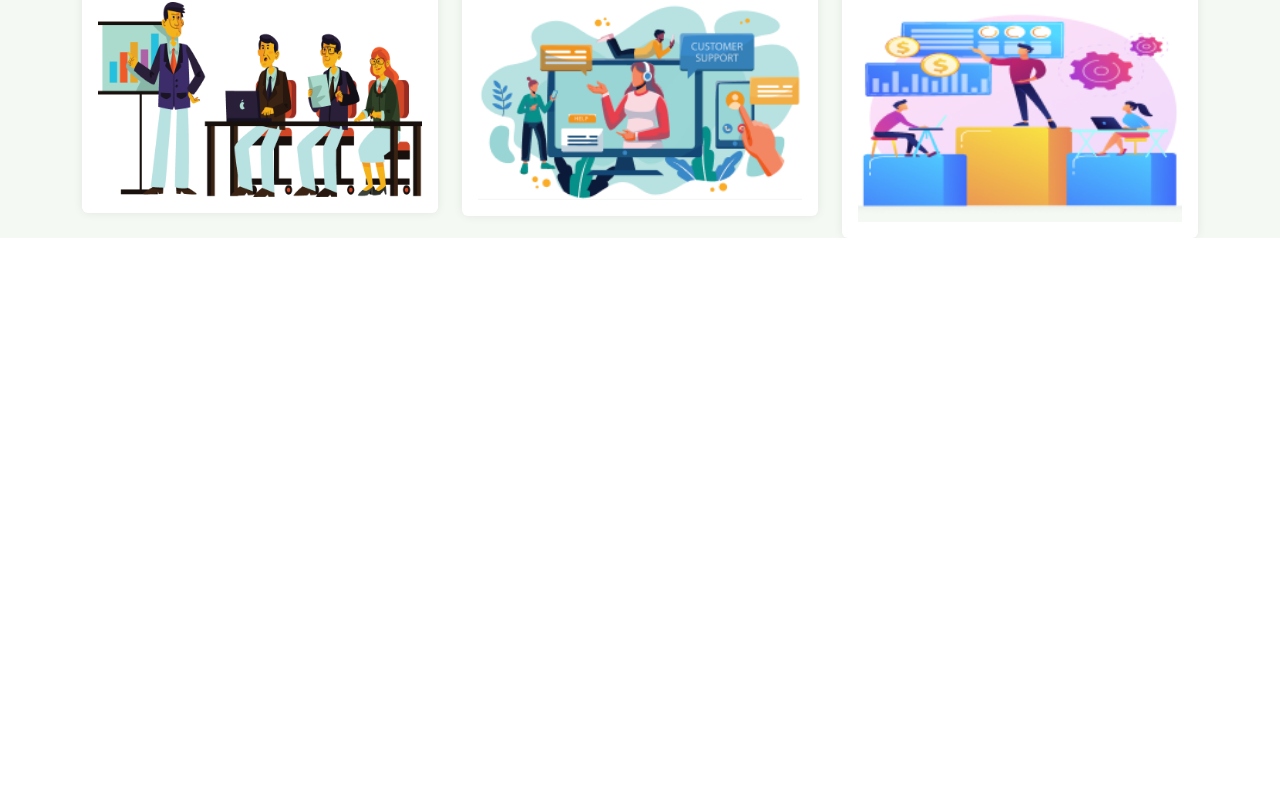
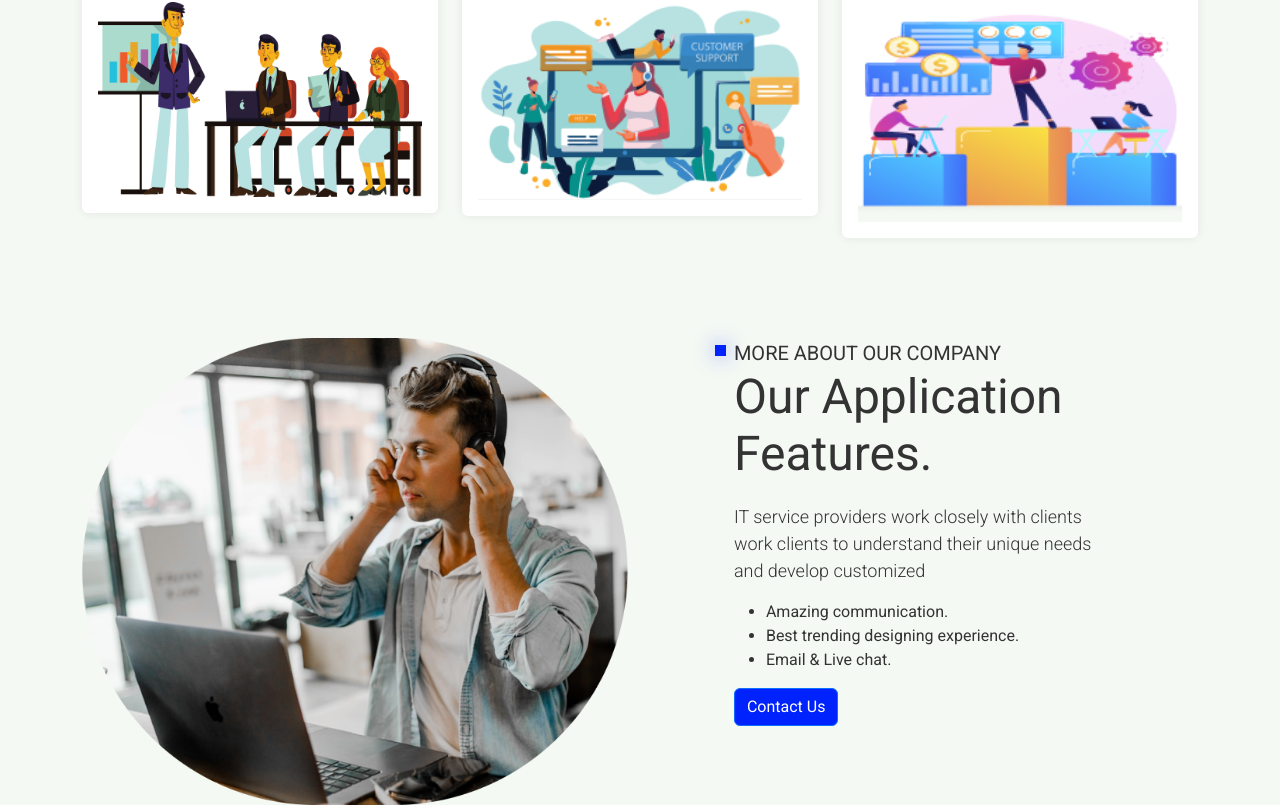
Before and after one commit to Md-Naim-Howlader/Najat_Solution_BD, a React (Vite) app: page / in a window 1280 px wide. Shown: the part 1260-2065 px from the top of the page. Before the commit the page ends 1498 px from the top, so only its background shows below. Built offline with nearby package versions, Linux system fonts and the light colour scheme; no server answers.

Commit message:
added applications feature section

```diff
--- a/src/App.css
+++ b/src/App.css
@@ -14,14 +14,23 @@
   box-shadow: 0 4px 8px rgba(0, 0, 0, 0.1);
 }
 /* for Header scrolled style end*/
-
+* img {
+  max-width: 100%;
+  height: auto;
+}
 .bg-primary {
   background-color: #0022fc !important;
 }
 .text-primary {
   color: #0022fc !important;
 }
-.btn-parimary {
+.btn-primary {
+  background-color: #0022fc !important;
+}
+.btn-outline-primary {
+  border-color: #0022fc !important;
+}
+.btn-outline-primary:hover {
   background-color: #0022fc !important;
 }
 .bg-default {
@@ -57,7 +66,7 @@ a {
   position: relative;
   margin-bottom: 20px;
 }
-.section-title span::before {
+.section-title span.before::before {
   content: "";
   position: absolute;
   right: -19px;
@@ -67,7 +76,7 @@ a {
   background: #0022fc;
   box-shadow: 0px 0px 20px 0px rgba(0, 34, 252, 0.5);
 }
-.section-title span::after {
+.section-title span.after::after {
   content: "";
   position: absolute;
   left: -19px;
--- a/src/pages/Home.jsx
+++ b/src/pages/Home.jsx
@@ -82,7 +82,7 @@ const Home = () => {
       <section className="why-choose section-pt">
         <div className="container">
           <div className="section-title text-center">
-            <span>CASE STUDIES</span>
+            <span className="before after">CASE STUDIES</span>
             <h2>Why We Are the Top Choice?</h2>
             <p>
               "IT service providers work closely with clients, ensuring seamless
@@ -148,6 +148,34 @@ const Home = () => {
           </div>
         </div>
       </section>
+      <section className="app-feature-section section-pt">
+        <div className="container">
+          <div className="row">
+            <div className="col-lg-6">
+              <img
+                src="images/app-feature.png"
+                alt="application features images"
+              />
+            </div>
+            <div className="col-lg-6 mt-5 mt-lg-0">
+              <div className="section-title">
+                <span className="after">MORE ABOUT OUR COMPANY</span>
+                <h2>Our Application Features.</h2>
+                <p>
+                  IT service providers work closely with clients work clients to
+                  understand their unique needs and develop customized
+                </p>
+                <ul>
+                  <li>Amazing communication.</li>
+                  <li>Best trending designing experience.</li>
+                  <li>Email & Live chat.</li>
+                </ul>
+                <button className="btn btn-primary ">Contact Us</button>
+              </div>
+            </div>
+          </div>
+        </div>
+      </section>
     </div>
   );
 };
--- a/src/styles/responsive.css
+++ b/src/styles/responsive.css
@@ -44,6 +44,12 @@
   .section-title {
     max-width: 100%;
   }
+  .app-feature-section .section-title span {
+    font-size: 1.25rem;
+    position: relative;
+    margin-bottom: 20px;
+    left: 20px;
+  }
 }
 
 @media (max-width: 575px) {
```
Also changed, not shown: public/images/app-feature.png (added).
